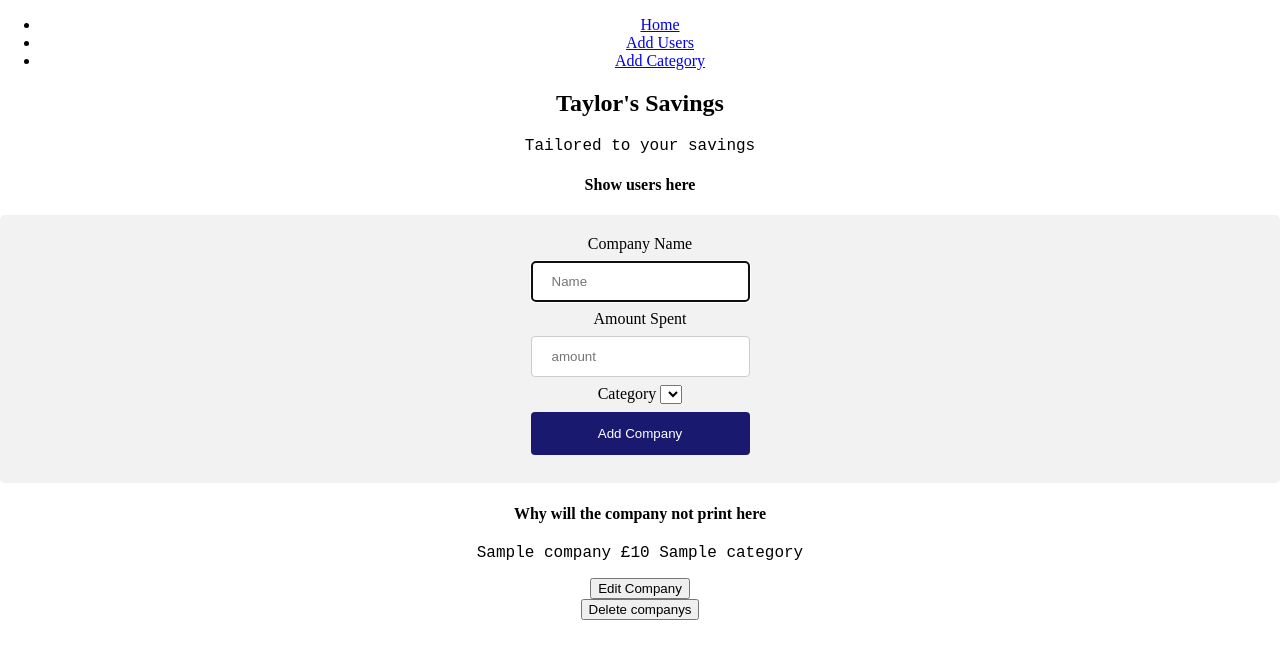
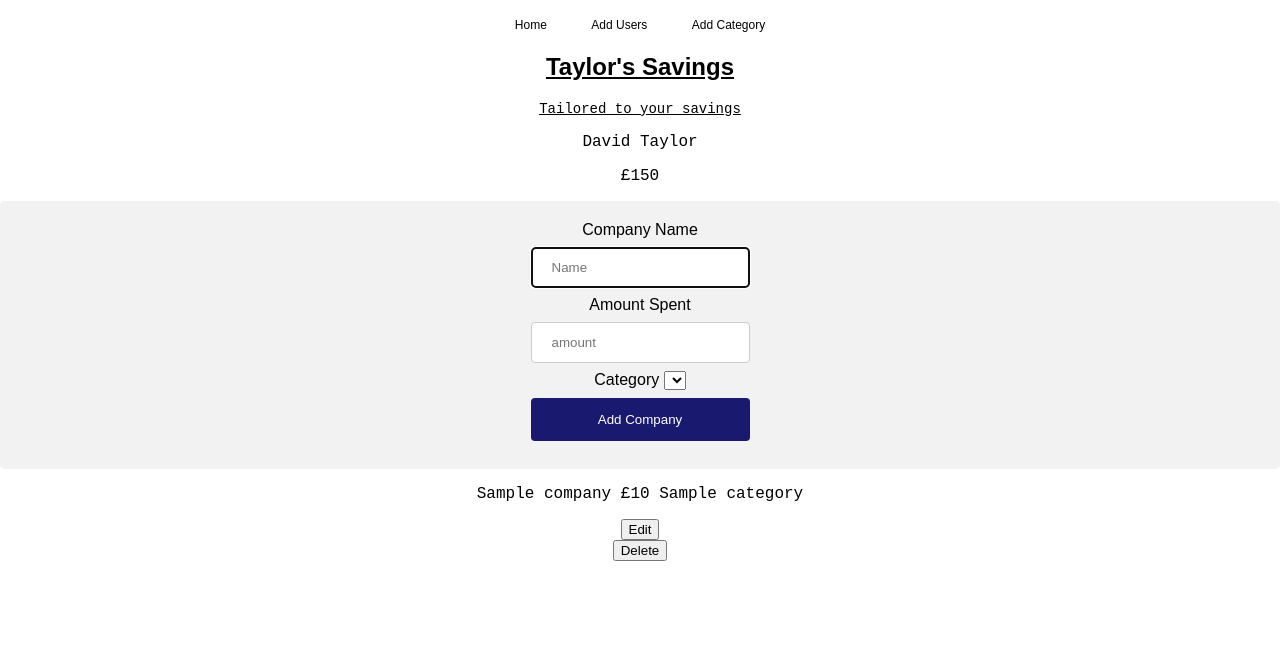
Before and after one commit to DavidTaylor96/pythonProject_full_stack, a Flask app: page / in a window 1280 px wide. Shown: the top 659 px of the page. Run offline with Flask 2, Linux system fonts and the light colour scheme; a database or web service that is not in the repository returns one stand-in record (values such as "Sample title"); lists and menus that the app fills with data are empty; some libraries are stand-ins or nearby versions.

Commit message:
Can't get it working time for some css

```diff
--- a/console.py
+++ b/console.py
@@ -22,4 +22,5 @@
 company_repository.save(company1)
 
 
+
 pdb.set_trace()
--- a/controllers/company_controller.py
+++ b/controllers/company_controller.py
@@ -17,13 +17,13 @@ def company():
   return render_template('index.html', companys=companys)
 
 # New
-@companys_blueprint.route('/new', methods=['GET'])
+@companys_blueprint.route('/', methods=['GET'])
 def new_company():
   categorys = category_repository.select_all()
   return render_template('index.html', categorys=categorys)
 
 # Create
-@companys_blueprint.route('/', methods=['POST'])
+@companys_blueprint.route('/new', methods=['POST'])
 def create_company():
   name = request.form['name']
   amount = request.form['amount']
@@ -45,8 +45,7 @@ def update_company(id):
   name = request.form["name"]
   amount = request.form["amount"]
   category = request.form['category_id']
-  update_company = Company(name, amount, category, id)
-  print(company.category.name)
+  update_company = Company(name, amount, category)
   company_repository.update(update_company)
   return redirect("/")
 
--- a/static/style.css
+++ b/static/style.css
@@ -3,7 +3,7 @@ html{
 }
 
 body{
-  font-family:'Times New Roman', Times, serif;
+  font-family: Arial, Helvetica, sans-serif;
   text-align: center;
 }
 
@@ -11,6 +11,22 @@ body{
   margin: 0;
 }
 
+
+/* title */
+#title{
+  margin: 0;
+  font-family: Arial, Helvetica, sans-serif;
+  text-decoration: underline;
+  font-weight: lighter;
+}
+
+#title p{
+  font-size: 14px;
+}
+/* title */
+
+
+/* forms */
 .container{
   display: flex;
   align-content: space-between;
@@ -50,3 +66,41 @@ p {
   font-weight:400;
   text-align: center;
 }
+/* forms */
+
+
+/*Tabs*/
+#navbar{
+	z-index: 2;
+	position: relative;
+	top: 7.5%;
+	float: center;
+	margin:15px;
+}
+#navbar ul{
+	margin:0;
+	padding:0;
+}
+
+#navbar a{
+	color: black;
+	text-decoration: none;
+	font-size: 12px;
+}
+
+#navbar li{
+	display:inline;
+	padding: 0 20px 0 20px;
+}
+
+#navbar a:hover{
+	color: gray;
+	text-decoration: underline;
+	cursor: pointer;
+}
+
+/* edit and delete buttons */
+
+.button2{
+
+}
--- a/templates/base.html
+++ b/templates/base.html
@@ -8,7 +8,7 @@
 </head>
 <body>
   <header>
-   <nav>
+   <nav id="navbar">
     <ul>
       <li>
         <a href="/">Home</a>
--- a/templates/index.html
+++ b/templates/index.html
@@ -1,14 +1,17 @@
 {% extends 'base.html' %}
  {% block content %}
-   <h1>Taylor's Savings</h1>
-
-   <p>Tailored to your savings</p>
+ <div id="title">
+  <h2>Taylor's Savings</h2>
+  <p>Tailored to your savings</p>
+ </div>
 
    <!-- Show the user -->
   <section>
-    <h4>Show users here</h4>
+    <p>David Taylor</p>
+    <p>£150</p>
     {% for user in users %}
-      <p>{{ user.full_name }} £{{ user.amount }}</p>
+      <p>{{ user.full_name }}</p>
+       <p>£{{ user.amount }}</p>
 
       <a href="/users/{{ user.id }}/edit"><button type="submit" id=button1>Edit User</button></a>
 
@@ -27,10 +30,10 @@
       <label for="amount">Amount Spent</label>
       <input type="number" id="amount" name="amount" placeholder="amount" class="input">
 
-      <label for="category">Category</label>
+      <label for="category_id">Category</label>
       <select id="category" name="category_id">
         {% for category in categorys %}
-          <option value="{{ category.id }}">{{ category.name }}</option>
+          <option value="{{ category.id }}">{{ company.category.name }}</option>
         {% endfor %}
       </select>
     <button id="button" type="submit">Add Company</button>
@@ -39,13 +42,12 @@
 <!--Display the company that have been added-->
 </div>
   <section>
-    <h4>Why will the company not print here</h4>
     {% for company in companys %}
       <p>{{ company.name }} £{{ company.amount }} {{ company.category.name }}</p>
 
-      <a href="/companys/{{ company.id }}/edit"><button type="submit" id=button1>Edit Company</button></a>
+      <a href="/companys/{{ company.id }}/edit"><button type="submit" class="button2">Edit</button></a>
       <form action="/companys/{{ company.id }}/delete" method="POST">
-        <button id="button1" type="submit">Delete companys</button>
+        <button class="button2" type="submit">Delete</button>
       </form>
     {% endfor %}
   </section>
```
Also changed, not shown: templates/companys/edit.html (+7 -0 lines).
